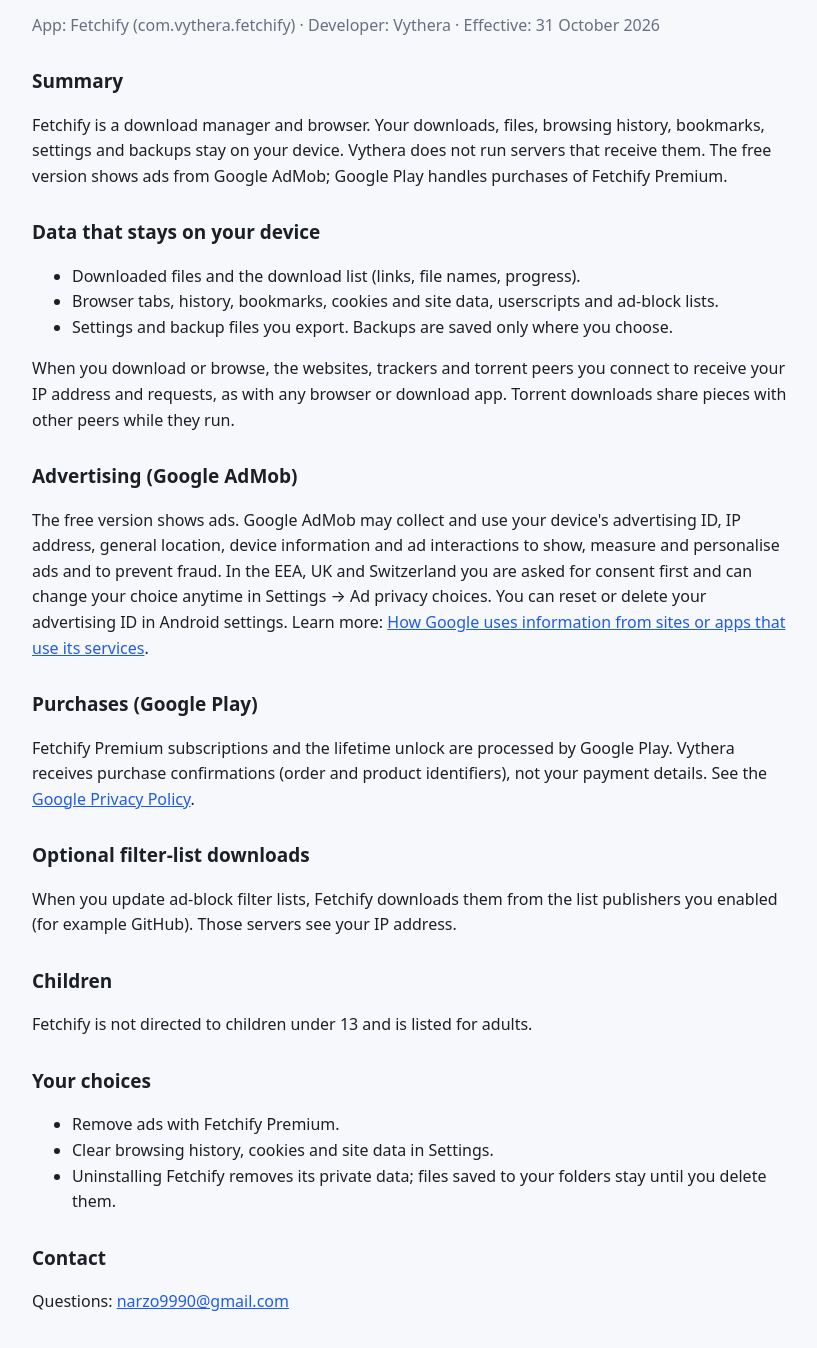
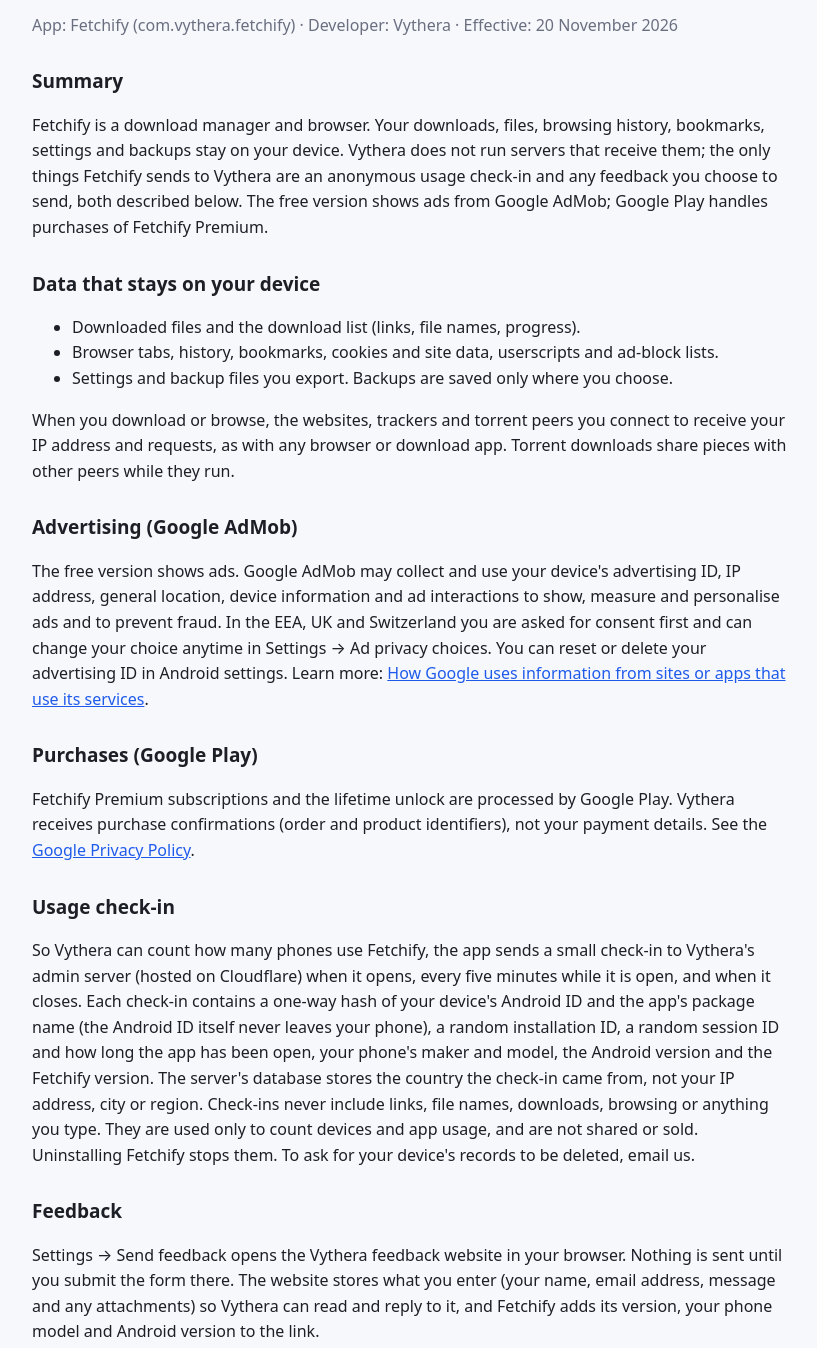
Before and after one commit to NikhilKain/fetchify, a plain HTML site: page privacy-policy.html in a window 1280 px wide. Shown: the part 99-1447 px from the top of the page, without its empty margins (228-1045 px from the left). Drawn offline with Linux system fonts and the light colour scheme.

Commit message:
Privacy policy: usage check-in and feedback

```diff
--- a/privacy-policy.html
+++ b/privacy-policy.html
@@ -13,10 +13,10 @@
 </head>
 <body>
 <h1>Fetchify Privacy Policy</h1>
-<p class="muted">App: Fetchify (com.vythera.fetchify) · Developer: Vythera · Effective: 31 October 2026</p>
+<p class="muted">App: Fetchify (com.vythera.fetchify) · Developer: Vythera · Effective: 20 November 2026</p>
 
 <h2>Summary</h2>
-<p>Fetchify is a download manager and browser. Your downloads, files, browsing history, bookmarks, settings and backups stay on your device. Vythera does not run servers that receive them. The free version shows ads from Google AdMob; Google Play handles purchases of Fetchify Premium.</p>
+<p>Fetchify is a download manager and browser. Your downloads, files, browsing history, bookmarks, settings and backups stay on your device. Vythera does not run servers that receive them; the only things Fetchify sends to Vythera are an anonymous usage check-in and any feedback you choose to send, both described below. The free version shows ads from Google AdMob; Google Play handles purchases of Fetchify Premium.</p>
 
 <h2>Data that stays on your device</h2>
 <ul>
@@ -32,6 +32,12 @@
 <h2>Purchases (Google Play)</h2>
 <p>Fetchify Premium subscriptions and the lifetime unlock are processed by Google Play. Vythera receives purchase confirmations (order and product identifiers), not your payment details. See the <a href="https://policies.google.com/privacy">Google Privacy Policy</a>.</p>
 
+<h2>Usage check-in</h2>
+<p>So Vythera can count how many phones use Fetchify, the app sends a small check-in to Vythera's admin server (hosted on Cloudflare) when it opens, every five minutes while it is open, and when it closes. Each check-in contains a one-way hash of your device's Android ID and the app's package name (the Android ID itself never leaves your phone), a random installation ID, a random session ID and how long the app has been open, your phone's maker and model, the Android version and the Fetchify version. The server's database stores the country the check-in came from, not your IP address, city or region. Check-ins never include links, file names, downloads, browsing or anything you type. They are used only to count devices and app usage, and are not shared or sold. Uninstalling Fetchify stops them. To ask for your device's records to be deleted, email us.</p>
+
+<h2>Feedback</h2>
+<p>Settings → Send feedback opens the Vythera feedback website in your browser. Nothing is sent until you submit the form there. The website stores what you enter (your name, email address, message and any attachments) so Vythera can read and reply to it, and Fetchify adds its version, your phone model and Android version to the link.</p>
+
 <h2>Optional filter-list downloads</h2>
 <p>When you update ad-block filter lists, Fetchify downloads them from the list publishers you enabled (for example GitHub). Those servers see your IP address.</p>
 
@@ -40,7 +46,7 @@
 
 <h2>Your choices</h2>
 <ul>
-  <li>Remove ads with Fetchify Premium.</li>
+  <li>Remove ads with Fetchify Premium, when it is offered in the app.</li>
   <li>Clear browsing history, cookies and site data in Settings.</li>
   <li>Uninstalling Fetchify removes its private data; files saved to your folders stay until you delete them.</li>
 </ul>
```
